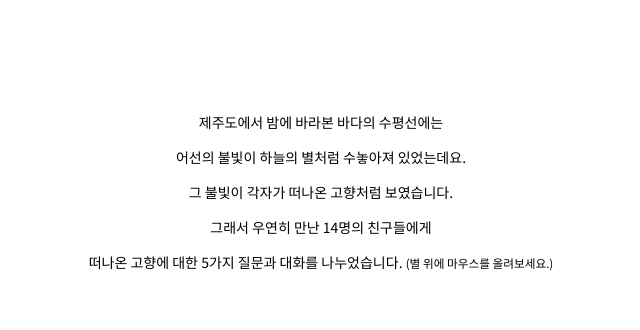
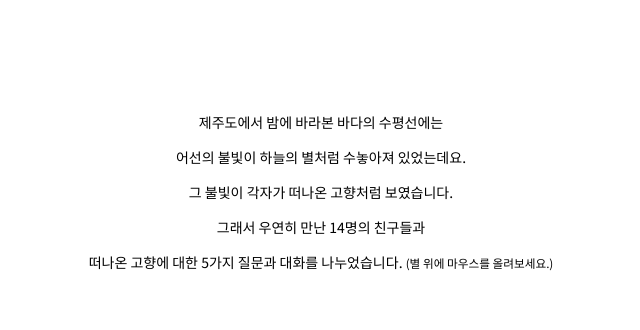
Before and after one commit to yonnwoo/WhereAreYouFrom, a plain HTML site: page index.html in a window 1280 px wide. Shown: the part 192-522 px from the top of the page, 319-959 px from the left. Drawn offline with Linux system fonts and the light colour scheme.

Commit message:
Fix typo in conversation description for clarity

```diff
--- a/index.html
+++ b/index.html
@@ -60,7 +60,7 @@
           제주도에서 밤에 바라본 바다의 수평선에는<br>
           어선의 불빛이 하늘의 별처럼 수놓아져 있었는데요.<br>
           그 불빛이 각자가 떠나온 고향처럼 보였습니다.<br>
-          그래서 우연히 만난 14명의 친구들에게<br>
+          그래서 우연히 만난 14명의 친구들과<br>
           떠나온 고향에 대한 5가지 질문과 대화를 나누었습니다.
           <small>(별 위에 마우스를 올려보세요.)</small>
         </span>
```
